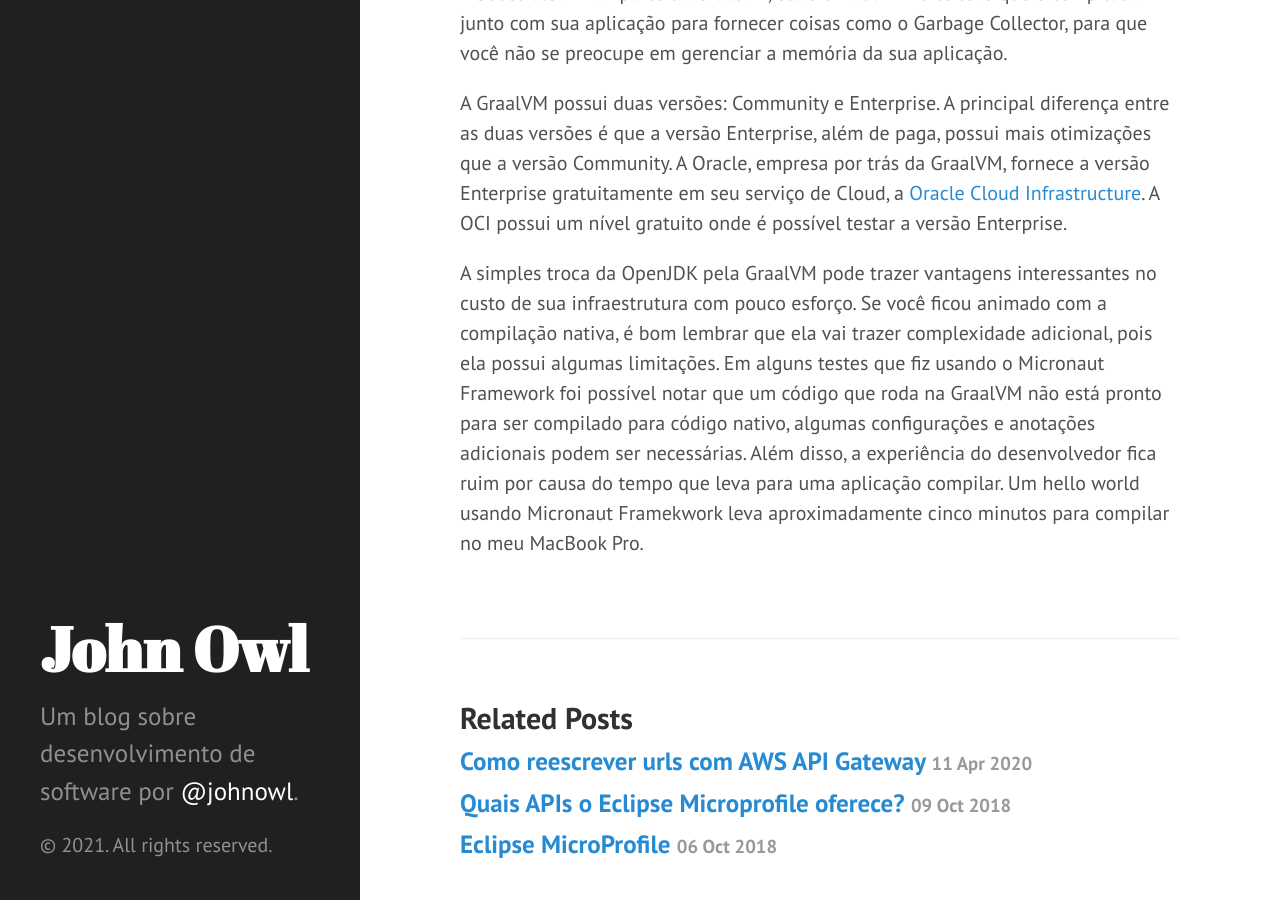
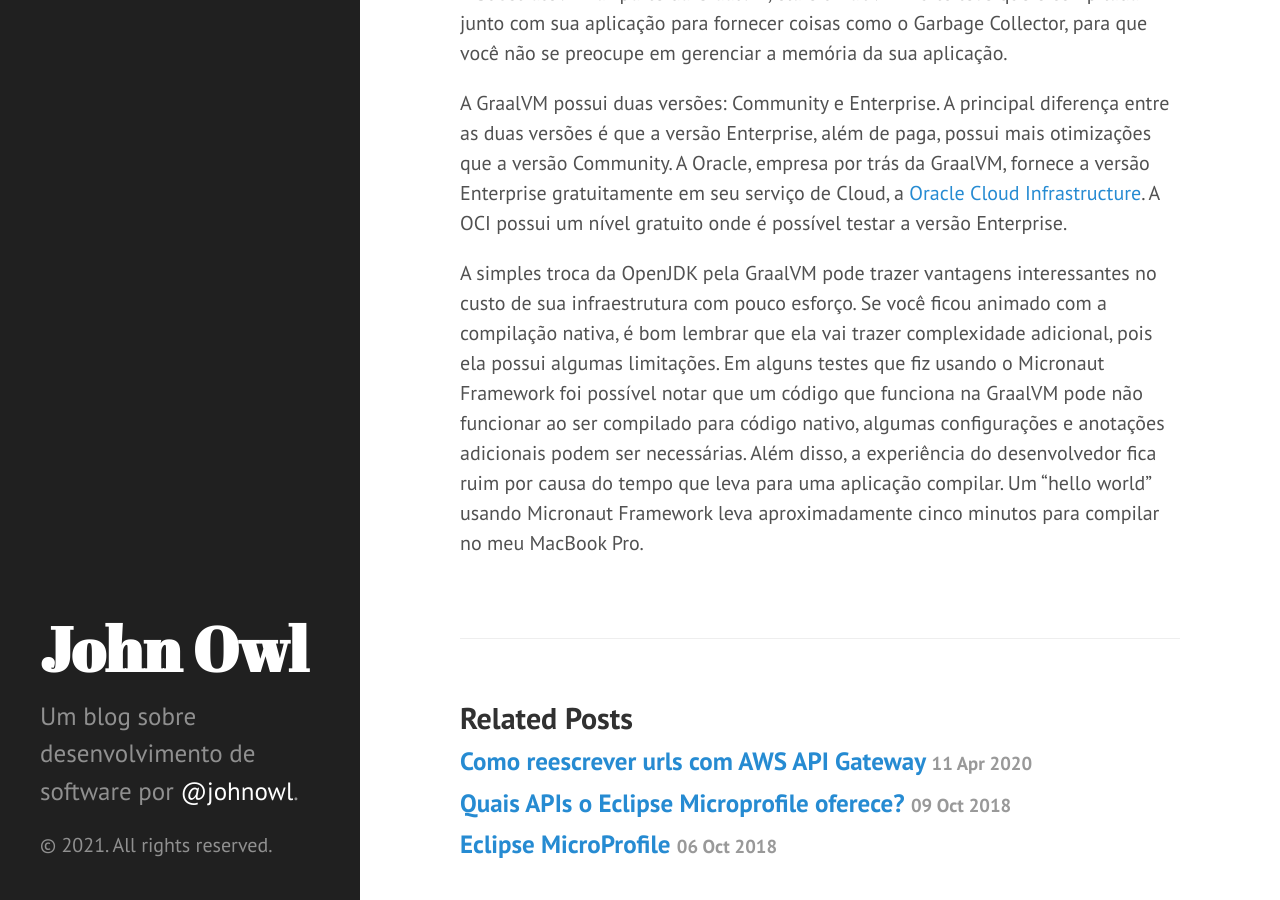
Before and after one commit to johnowl/johnowl.github.io, a Jekyll site: the page built from _posts/2021-05-29-uma-breve-introducao-a-graalvm.md, in a window 1280 px wide and 900 px high, scrolled down 1314 px. Built offline with Jekyll 4.4.1, drawn with Linux system fonts in a browser that asks for light colours; comment, search, counter and statistics services are not loaded.

Commit message:
Refactor

```diff
--- a/_posts/2021-05-29-uma-breve-introducao-a-graalvm.md
+++ b/_posts/2021-05-29-uma-breve-introducao-a-graalvm.md
@@ -34,4 +34,4 @@
 
 A GraalVM possui duas versões: Community e Enterprise. A principal diferença entre as duas versões é que a versão Enterprise, além de paga, possui mais otimizações que a versão Community. A Oracle, empresa por trás da GraalVM, fornece a versão Enterprise gratuitamente em seu serviço de Cloud, a [Oracle Cloud Infrastructure](https://www.oracle.com/cloud/). A OCI possui um nível gratuito onde é possível testar a versão Enterprise.
 
-A simples troca da OpenJDK pela GraalVM pode trazer vantagens interessantes no custo de sua infraestrutura com pouco esforço. Se você ficou animado com a compilação nativa, é bom lembrar que ela vai trazer complexidade adicional, pois ela possui algumas limitações. Em alguns testes que fiz usando o Micronaut Framework foi possível notar que um código que roda na GraalVM não está pronto para ser compilado para código nativo, algumas configurações e anotações adicionais podem ser necessárias. Além disso, a experiência do desenvolvedor fica ruim por causa do tempo que leva para uma aplicação compilar. Um hello world usando Micronaut Framekwork leva aproximadamente cinco minutos para compilar no meu MacBook Pro.
+A simples troca da OpenJDK pela GraalVM pode trazer vantagens interessantes no custo de sua infraestrutura com pouco esforço. Se você ficou animado com a compilação nativa, é bom lembrar que ela vai trazer complexidade adicional, pois ela possui algumas limitações. Em alguns testes que fiz usando o Micronaut Framework foi possível notar que um código que funciona na GraalVM pode não funcionar ao ser compilado para código nativo, algumas configurações e anotações adicionais podem ser necessárias. Além disso, a experiência do desenvolvedor fica ruim por causa do tempo que leva para uma aplicação compilar. Um "hello world" usando Micronaut Framework leva aproximadamente cinco minutos para compilar no meu MacBook Pro.
```
